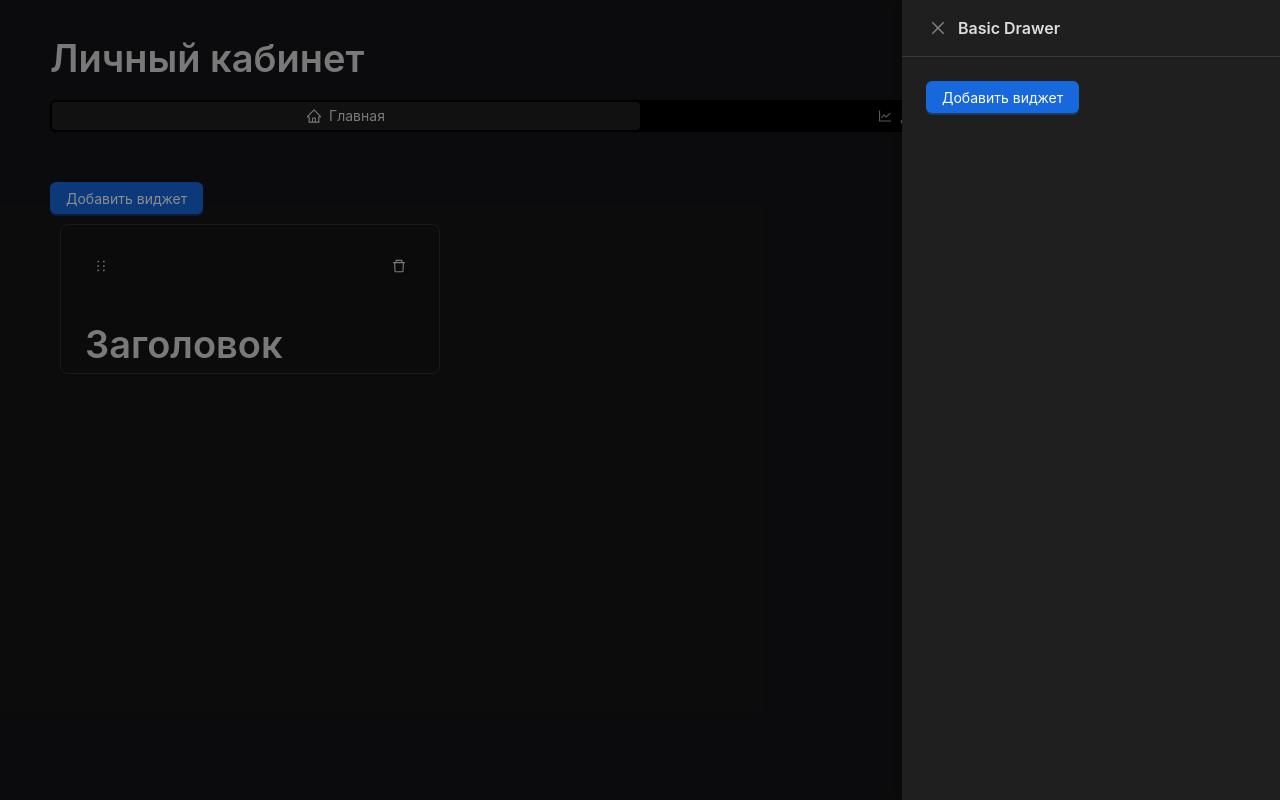
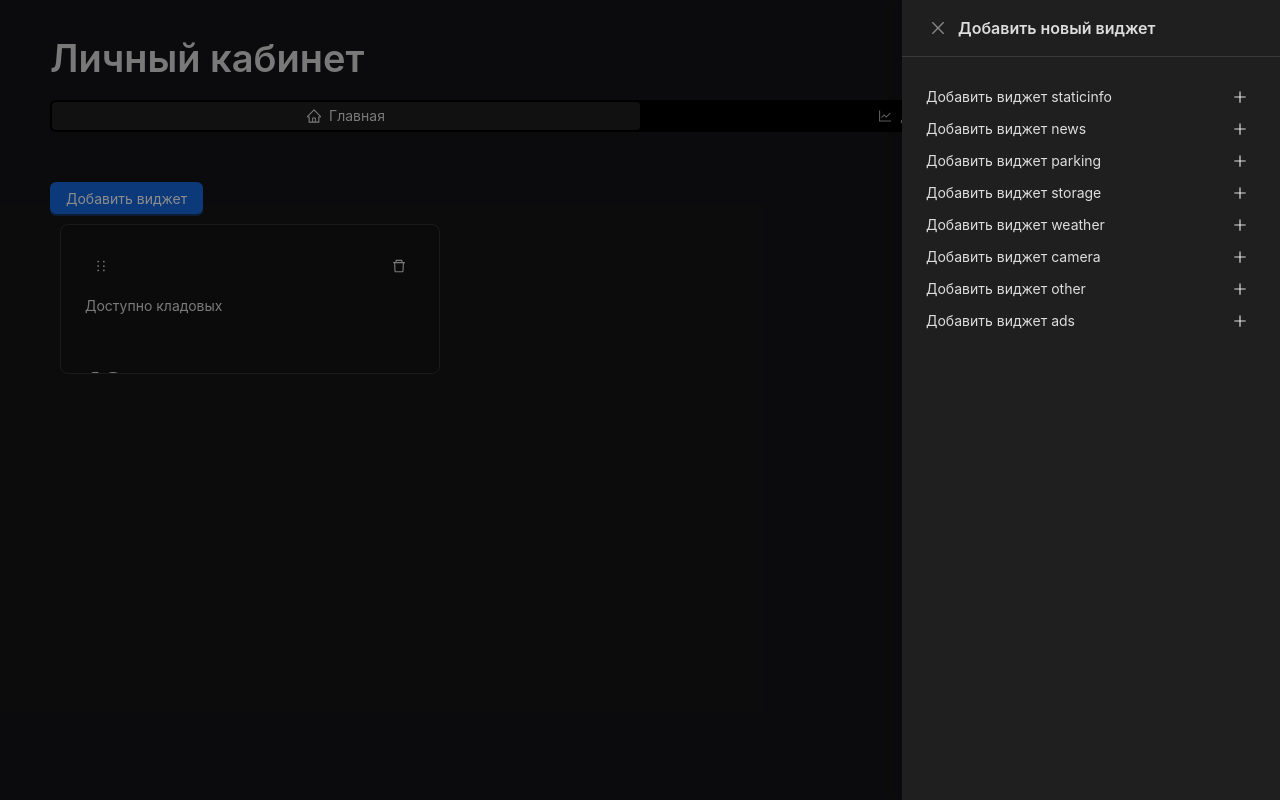
Before and after one commit to Claude-Code-Clan/hack-front, a React (Vite) app: page /account in a window 1280 px wide. Both pictures are taken after a click on the button "Добавить виджет". Built offline with nearby package versions, Linux system fonts and the light colour scheme.

Commit message:
Разные виджетс

```diff
--- a/src/components/WidgetsSelector/HUWidgetsSelector.tsx
+++ b/src/components/WidgetsSelector/HUWidgetsSelector.tsx
@@ -2,6 +2,9 @@ import cn from "classnames";
 import cls from "../WidgetsSelector/HUWidgetsSelector.module.css";
 import type {WidgetTypes} from "../../store/widgetsStore.ts";
 import NewsWidget from "../../widgets/NewsWidget/NewsWidget.tsx";
+import StaticInfoWidget from "../../widgets/StaticInfoWidget/StaticInfoWindget.tsx";
+import ParkingWidget from "../../widgets/ParkingWidget/ParkingWidget.tsx";
+import StorageWidget from "../../widgets/StorageWidget/StorageWidget.tsx";
 
 interface HUWidgetSelectorProps {
     type?: WidgetTypes;
@@ -11,36 +14,19 @@ interface HUWidgetSelectorProps {
 export default function HUWidgetsSelector({type, children}: HUWidgetSelectorProps){
     switch (type) {
         case 'staticinfo':
-            return (
-                <div className={cn(cls.wrapper, 'handle')}>
-                    <div className={cls.header}>
-                        <div>Информация</div>
-                    </div>
-                    {children}
-                </div>
-            )
+            return <StaticInfoWidget/>
 
         case 'news':
             return <NewsWidget/>
 
         case 'parking':
             return (
-                <div className={cn(cls.wrapper, 'handle')}>
-                    <div className={cls.header}>
-                        <div>Свободных парковочных мест</div>
-                    </div>
-                    {children}
-                </div>
+                <ParkingWidget/>
             )
 
         case 'storage':
             return (
-                <div className={cn(cls.wrapper, 'handle')}>
-                    <div className={cls.header}>
-                        <div>Свободных кладовых</div>
-                    </div>
-                    {children}
-                </div>
+                <StorageWidget/>
             )
 
         case 'weather':
--- a/src/pages/account/MainPage/MainPage.tsx
+++ b/src/pages/account/MainPage/MainPage.tsx
@@ -3,9 +3,12 @@ import "react-grid-layout/css/styles.css";
 import {observer} from "mobx-react";
 import GridLayoutContainer from "../GridLayoutContainer/GridLayoutContainer.tsx";
 import WidgetsStore from "../../../store/widgetsStore.ts";
-import {Button, Drawer} from "antd";
+import {Button, Drawer, Flex, Typography} from "antd";
 import {useState} from "react";
 import cls from './mainPage.module.css';
+import {PlusOutlined} from "@ant-design/icons";
+import { WidgetTypes, widgetTypes } from '../../../store/widgetsStore';
+
 
 const MainPage = observer(() => {
   const [open, setOpen] = useState(false);
@@ -18,8 +21,9 @@ const MainPage = observer(() => {
     setOpen(false);
   };
 
-  const addWidget = () => {
-    WidgetsStore.addWidget('ads', {
+  const addWidget = (type: WidgetTypes) => {
+      console.log("Clicked")
+    WidgetsStore.addWidget(type, {
       x: 0,
       y: 0,
       w: 1,
@@ -33,12 +37,23 @@ const MainPage = observer(() => {
         Добавить виджет
       </Button>
       <Drawer
-        title="Basic Drawer"
+        title="Добавить новый виджет"
         closable={{'aria-label': 'Close Button'}}
         onClose={onClose}
         open={open}
       >
-        <Button type="primary" onClick={addWidget}>Добавить виджет</Button>
+          <div>
+              {widgetTypes.map((widget) => (
+                  <Flex vertical>
+                      <Flex align="center" justify="space-between">
+                          <Typography.Text>Добавить виджет {widget}</Typography.Text>
+                          <Button type='text' key={widget} onClick={() => addWidget(widget)} icon={<PlusOutlined/>}/>
+                      </Flex>
+                  </Flex>
+              ))}
+          </div>
+
+
       </Drawer>
       <GridLayoutContainer/>
     </div>
--- a/src/store/widgetsStore.ts
+++ b/src/store/widgetsStore.ts
@@ -6,7 +6,20 @@ interface WidgetType {
   widgetId: string;
 }
 
-export type WidgetTypes = 'staticinfo' | 'news' | 'parking' | 'storage' | 'weather' | 'camera' | 'other' | 'ads'
+//export type WidgetTypes = 'staticinfo' | 'news' | 'parking' | 'storage' | 'weather' | 'camera' | 'other' | 'ads'
+
+export const widgetTypes = [
+  'staticinfo',
+  'news',
+  'parking',
+  'storage',
+  'weather',
+  'camera',
+  'other',
+  'ads'
+] as const;
+
+export type WidgetTypes = typeof widgetTypes[number];
 
 export const layouts = [
   {
@@ -21,7 +34,7 @@ export const layouts = [
 ];
 
 const types: WidgetType[] = [{
-  type: 'news',
+  type: 'storage',
   widgetId: 'widget-1',
 }];
 
--- /dev/null
+++ b/src/widgets/ParkingWidget/ParkingWidget.module.css
@@ -0,0 +1,3 @@
+.wrapper {
+    position: relative;
+}
--- /dev/null
+++ b/src/widgets/ParkingWidget/ParkingWidget.tsx
@@ -0,0 +1,44 @@
+import cls from './ParkingWidget.module.css';
+import {Carousel, Typography} from "antd";
+
+
+export interface ParkingI {
+    title: string;
+    availableParking: string;
+}
+
+function ParkingItem({title, availableParking}: ParkingI) {
+    return (
+        <div>
+            <Typography.Paragraph>{title}</Typography.Paragraph>
+            <Typography.Title>{availableParking}</Typography.Title>
+        </div>
+    );
+}
+
+export interface ParkingWidgetPropsI {
+    news: ParkingI[];
+}
+
+export default function ParkingWidget() {
+    const parking: ParkingI[] = [
+        {
+            title: 'Доступно парковочных мест на подземном паркинге',
+            availableParking: '67',
+        },
+        {
+            title: 'Доступно парковочных мест на наземном паркинге',
+            availableParking: '17',
+        }
+    ];
+
+    return (
+        <div className={cls.wrapper}>
+            <Carousel autoplay={{dotDuration: true}} autoplaySpeed={5000}>
+                {parking.map((parkingItem) =>
+                    (<ParkingItem {...parkingItem}/>)
+                )}
+            </Carousel>
+        </div>
+    );
+}
--- /dev/null
+++ b/src/widgets/StaticInfoWidget/StaticInfoWidget.module.css
@@ -0,0 +1,3 @@
+.wrapper {
+    position: relative;
+}
--- /dev/null
+++ b/src/widgets/StaticInfoWidget/StaticInfoWindget.tsx
@@ -0,0 +1,46 @@
+import cls from './StaticInfoWidget.module.css'
+import {Carousel, Typography} from "antd";
+
+export interface ApartmentsInfoI {
+    name: string;
+    rules: string;
+    trashSchedule: string;
+    emergencyContacts: string;
+}
+
+
+function InfoItem({name, rules, trashSchedule, emergencyContacts}: ApartmentsInfoI) {
+    return (
+        <div>
+            <Typography.Title>{name}</Typography.Title>
+            <Typography.Paragraph>{rules}</Typography.Paragraph>
+            <Typography.Paragraph>{trashSchedule}</Typography.Paragraph>
+            <Typography.Text type="warning">{emergencyContacts}</Typography.Text>
+        </div>
+    );
+}
+
+export interface StaticInfoWidgetPropsI {
+    info: ApartmentsInfoI[];
+}
+
+export default function StaticInfoWidget() {
+    const info: ApartmentsInfoI[] = [
+        {
+            name: 'Morion',
+            rules: '1. Дружить 2. Не шуметь 3. Быть милашками',
+            trashSchedule: 'Понедельник, Четверг: 9:00 - 11:00',
+            emergencyContacts: '8-800-555-35-35',
+        }
+    ];
+
+    return (
+        <div className={cls.wrapper}>
+            <Carousel autoplay={{dotDuration: true}} autoplaySpeed={3000}>
+                {info.map((infoItem) =>
+                    (<InfoItem {...infoItem}/>)
+                )}
+            </Carousel>
+        </div>
+    )
+}
--- /dev/null
+++ b/src/widgets/StorageWidget/StorageWidget.module.css
@@ -0,0 +1,3 @@
+.wrapper {
+    position: relative;
+}
--- /dev/null
+++ b/src/widgets/StorageWidget/StorageWidget.tsx
@@ -0,0 +1,40 @@
+import cls from './StorageWidget.module.css';
+import {Carousel, Typography} from "antd";
+
+
+export interface StorageI {
+    title: string;
+    availableStorage: string;
+}
+
+function StorageItem({title, availableStorage}: StorageI) {
+    return (
+        <div>
+            <Typography.Paragraph>{title}</Typography.Paragraph>
+            <Typography.Title>{availableStorage}</Typography.Title>
+        </div>
+    );
+}
+
+export interface StorageWidgetPropsI {
+    news: StorageI[];
+}
+
+export default function StorageWidget() {
+    const storage: StorageI[] = [
+        {
+            title: 'Доступно кладовых',
+            availableStorage: '13',
+        }
+    ];
+
+    return (
+        <div className={cls.wrapper}>
+            <Carousel autoplay={{dotDuration: true}} autoplaySpeed={5000}>
+                {storage.map((storageItem) =>
+                    (<StorageItem {...storageItem}/>)
+                )}
+            </Carousel>
+        </div>
+    );
+}
```
